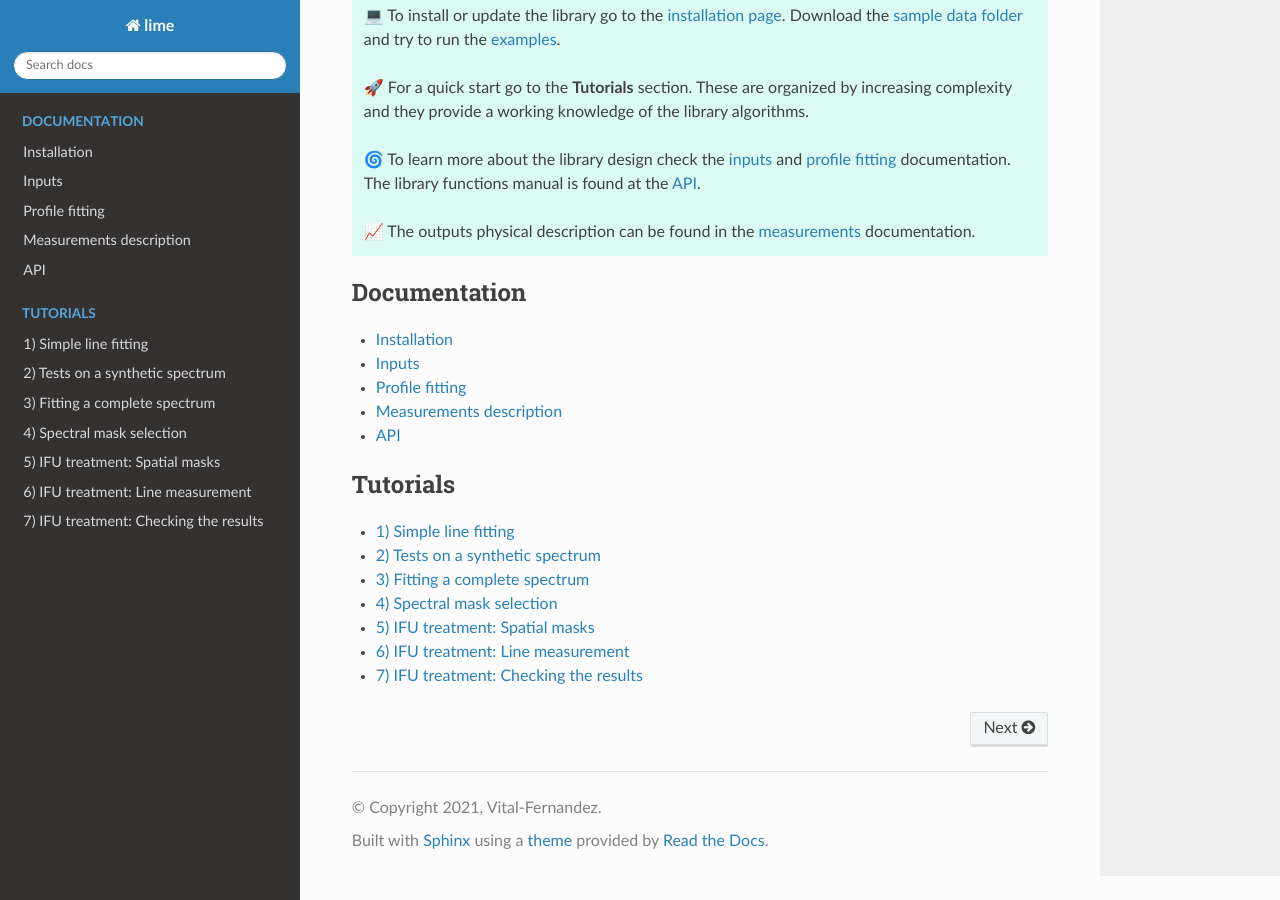
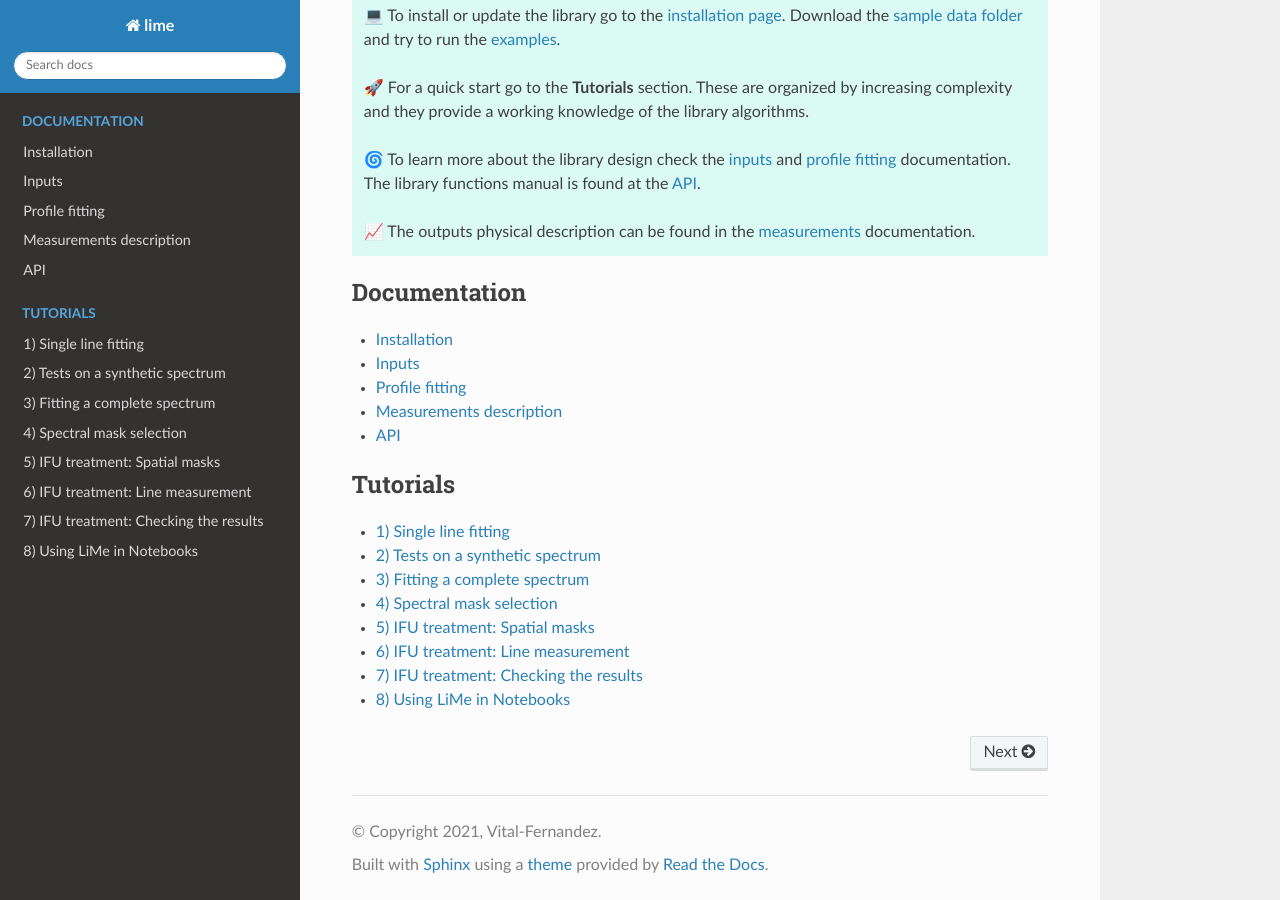
Before and after one commit to Vital-Fernandez/lime, a Sphinx documentation site: the page built from docs/source/index.rst, in a window 1280 px wide and 900 px high, scrolled down 980 px. Built offline with Sphinx 7.4.7 and the Read the Docs theme 2.0.0, drawn with Linux system fonts in a browser that asks for light colours; formulas are drawn with MathJax 3.

```diff
--- a/docs/source/conf.py
+++ b/docs/source/conf.py
@@ -43,11 +43,12 @@ extensions = [
     'sphinx.ext.intersphinx',
     'sphinx.ext.imgmath',
     'matplotlib.sphinxext.plot_directive',
-    'sphinx.ext.imgmath'
+    'sphinx.ext.imgmath',
+    'nbsphinx'
 ]
 
 # Add any paths that contain templates here, relative to this directory.
-templates_path = ['_templates']
+templates_path = ['_templates', '_build']
 
 autodoc_member_order = 'bysource'
 
--- a/docs/source/index.rst
+++ b/docs/source/index.rst
@@ -59,3 +59,4 @@ These are some of the features currently available:
    tutorials/5_IFU_masks
    tutorials/6_IFU_fittings
    tutorials/7_IFU_results
+   tutorials/8_LiMe_Notebooks
--- a/docs/source/tutorials/1_BasicFit.rst
+++ b/docs/source/tutorials/1_BasicFit.rst
@@ -1,4 +1,4 @@
-1) Simple line fitting
+1) Single line fitting
 ======================
 
 In this example we perform single line fits on the emission spectrum of the Green Pea galaxy GP121903 which was observed
```
Also changed, not shown: docs/source/tutorials/8_LiMe_Notebooks.ipynb (added).
